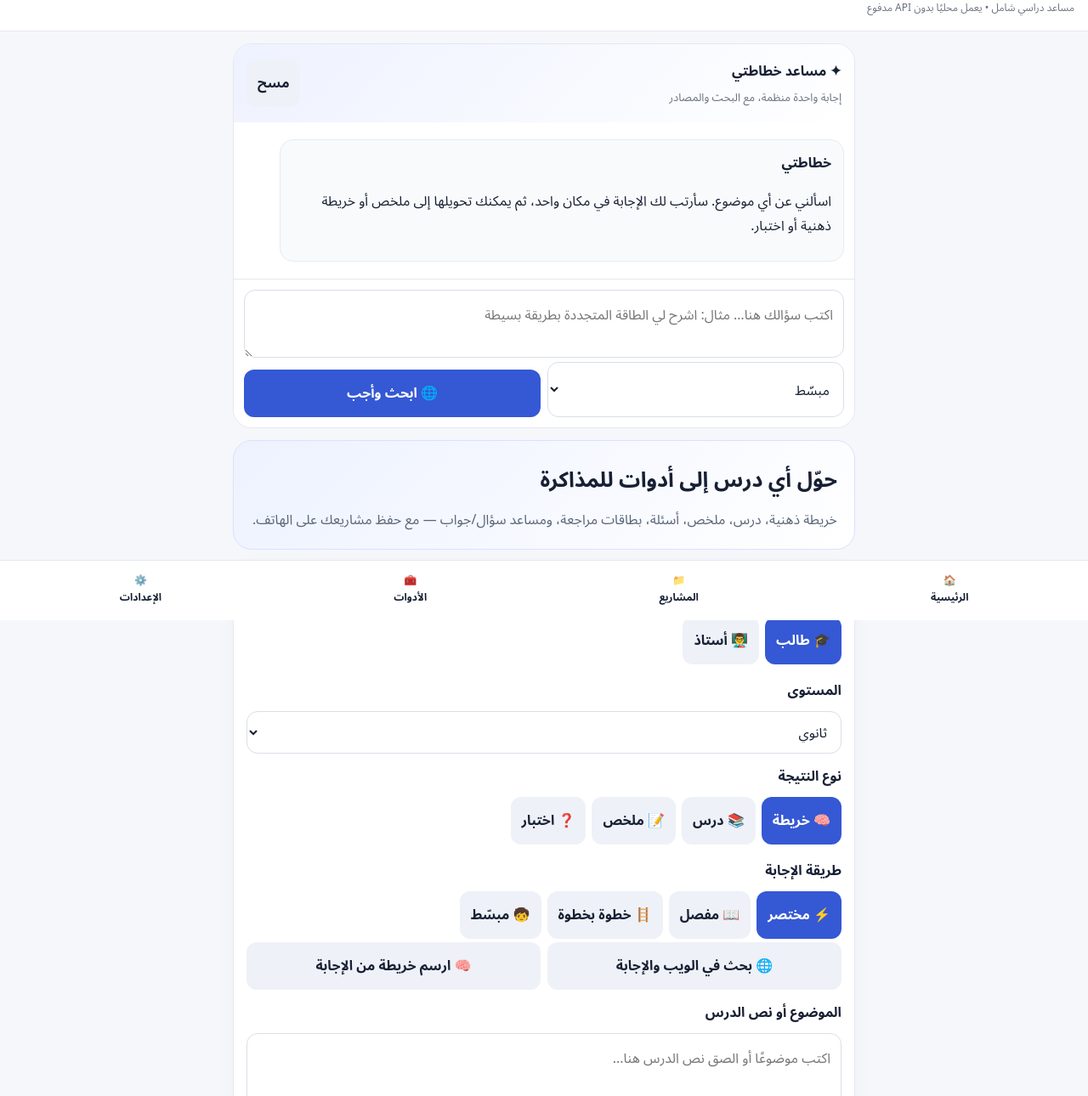
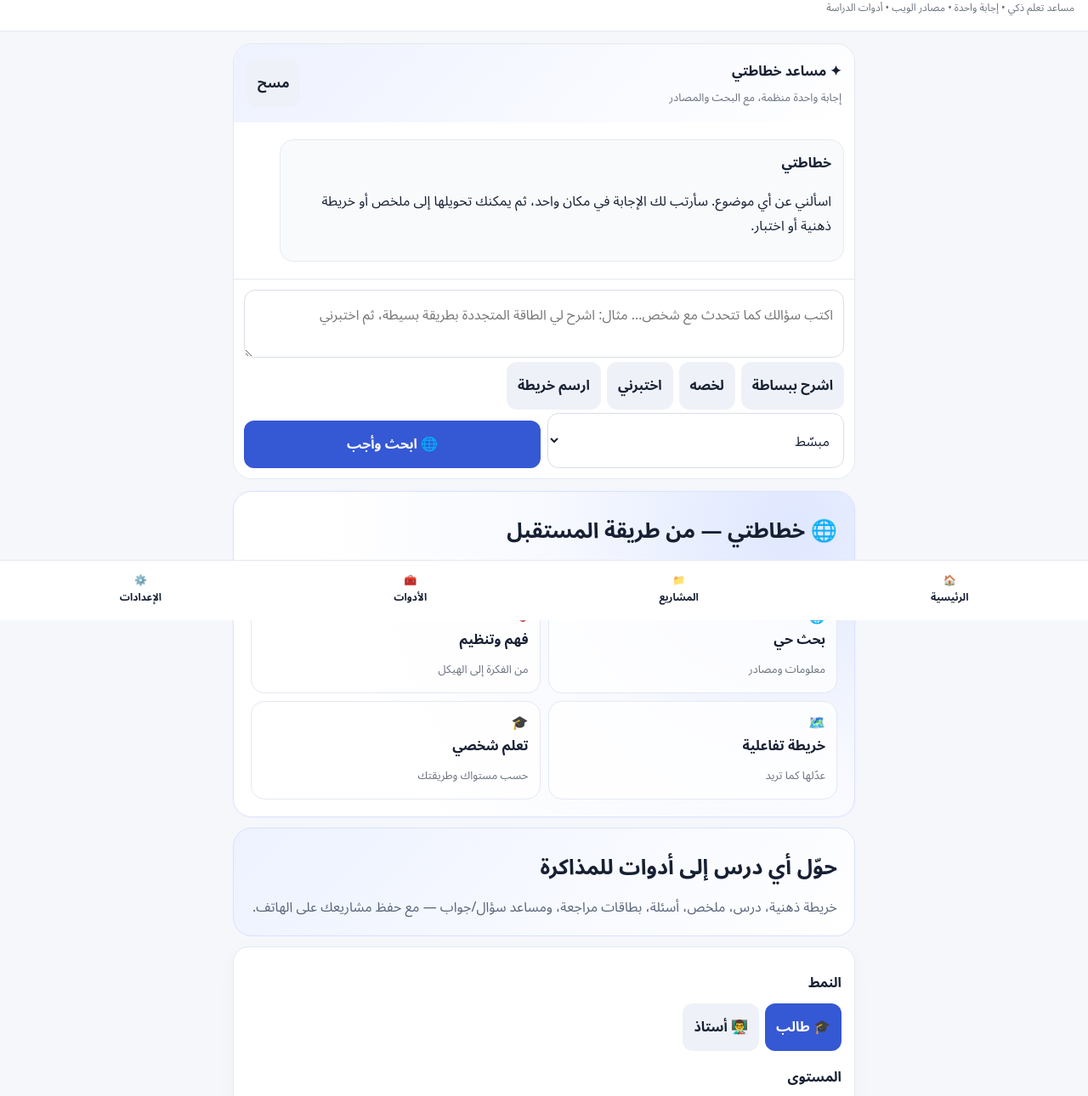
Before and after one commit to bnkait2-bot/khatati-v7, a plain HTML site: page app/src/main/assets/index.html in a window 1280 px wide. Shown: the part 70-1360 px from the top of the page at 85% size. Drawn offline with Linux system fonts and the light colour scheme.

Commit message:
Transform Khatati into Future Edition

```diff
--- a/app/src/main/assets/index.html
+++ b/app/src/main/assets/index.html
@@ -20,16 +20,16 @@ nav{position:fixed;bottom:0;left:0;right:0;background:#fff;border-top:1px solid
 .project{display:flex;gap:8px;align-items:center;justify-content:space-between;border-bottom:1px solid var(--line);padding:12px 0}.project:last-child{border-bottom:0}
 .progress{height:9px;background:#e9edf5;border-radius:99px;overflow:hidden}.progress>i{display:block;height:100%;background:var(--primary);width:0}
 .big{font-size:31px;font-weight:900}.center{text-align:center}.hidden{display:none!important}.toast{position:fixed;bottom:75px;left:15px;right:15px;background:#172033;color:#fff;padding:12px 15px;border-radius:13px;text-align:center;z-index:50}
-.chat-shell{background:#fff;border:1px solid var(--line);border-radius:22px;overflow:hidden;margin-bottom:14px}.chat-head{padding:15px;display:flex;justify-content:space-between;align-items:center;background:linear-gradient(135deg,#eef2ff,#fff)}.chat-messages{padding:12px;min-height:120px;max-height:55vh;overflow:auto}.msg{padding:12px 14px;border-radius:16px;margin:8px 0;line-height:1.8}.msg.user{background:#eef2ff;margin-right:12%}.msg.assistant{background:#f8fafc;border:1px solid #e7ebf2;margin-left:6%}.msg a{word-break:break-word}.chat-compose{padding:12px;border-top:1px solid var(--line);background:#fff}.chat-compose textarea{min-height:80px}.source{font-size:12px;padding:8px;border-top:1px dashed var(--line)}.thinking{opacity:.7}</style>
+.chat-shell{background:#fff;border:1px solid var(--line);border-radius:22px;overflow:hidden;margin-bottom:14px}.chat-head{padding:15px;display:flex;justify-content:space-between;align-items:center;background:linear-gradient(135deg,#eef2ff,#fff)}.chat-messages{padding:12px;min-height:120px;max-height:55vh;overflow:auto}.msg{padding:12px 14px;border-radius:16px;margin:8px 0;line-height:1.8}.msg.user{background:#eef2ff;margin-right:12%}.msg.assistant{background:#f8fafc;border:1px solid #e7ebf2;margin-left:6%}.msg a{word-break:break-word}.chat-compose{padding:12px;border-top:1px solid var(--line);background:#fff}.chat-compose textarea{min-height:80px}.source{font-size:12px;padding:8px;border-top:1px dashed var(--line)}.thinking{opacity:.7} .future{background:radial-gradient(circle at 90% 10%,#dfe7ff 0,#f7f9ff 38%,#fff 75%);border:1px solid #dce3ff}.future-grid{display:grid;grid-template-columns:repeat(2,1fr);gap:9px;margin-top:14px}.future-tile{padding:13px;border:1px solid #e4e8f2;border-radius:16px;background:#ffffffcc}.future-tile b{display:block;margin-bottom:4px}.pulse{animation:pulse 2.4s infinite}@keyframes pulse{50%{box-shadow:0 0 0 7px #3558d410}}@media(max-width:520px){.future-grid{grid-template-columns:1fr 1fr}}</style>
 </head>
 <body>
-<header><div class="brand">✦ خطاطتي</div><div class="sub">مساعد دراسي شامل • يعمل محليًا بدون API مدفوع</div></header>
+<header><div class="brand">✦ خطاطتي <span style="font-size:11px;background:#172033;color:#fff;padding:4px 8px;border-radius:99px;vertical-align:middle">FUTURE</span></div><div class="sub">مساعد تعلم ذكي • إجابة واحدة • مصادر الويب • أدوات الدراسة</div></header>
 <main><div id="chatShell" class="chat-shell">
 <div class="chat-head"><div><b>✦ مساعد خطاطتي</b><div class="muted">إجابة واحدة منظمة، مع البحث والمصادر</div></div><button onclick="clearChat()">مسح</button></div>
 <div id="chatMessages" class="chat-messages"><div class="msg assistant"><b>خطاطتي</b><p>اسألني عن أي موضوع. سأرتب لك الإجابة في مكان واحد، ثم يمكنك تحويلها إلى ملخص أو خريطة ذهنية أو اختبار.</p></div></div>
-<div class="chat-compose"><textarea id="chatInput" placeholder="اكتب سؤالك هنا… مثال: اشرح لي الطاقة المتجددة بطريقة بسيطة"></textarea><div class="row"><select id="answerStyle"><option>مبسّط</option><option>مختصر</option><option>مفصل</option><option>خطوة بخطوة</option><option>جامعي</option></select><button class="primary" onclick="chatSearch()">🌐 ابحث وأجب</button></div></div>
+<div class="chat-compose"><textarea id="chatInput" placeholder="اكتب سؤالك كما تتحدث مع شخص… مثال: اشرح لي الطاقة المتجددة بطريقة بسيطة، ثم اختبرني"></textarea><div class="chips"><button class="chip" onclick="quickAsk('اشرح لي هذا الموضوع ببساطة')">اشرح ببساطة</button><button class="chip" onclick="quickAsk('لخص أهم النقاط')">لخصه</button><button class="chip" onclick="quickAsk('أنشئ لي أسئلة للمراجعة')">اختبرني</button><button class="chip" onclick="quickAsk('ارسم لي خريطة ذهنية')">ارسم خريطة</button></div><div class="row"><select id="answerStyle"><option>مبسّط</option><option>مختصر</option><option>مفصل</option><option>خطوة بخطوة</option><option>جامعي</option></select><button class="primary" onclick="chatSearch()">🌐 ابحث وأجب</button></div></div>
 </div>
-<section id="home" class="screen active">
+<section id="home" class="screen active"><div class="hero future pulse"><h1>🌐 خطاطتي — من طريقة المستقبل</h1><p>لا تبحث وحدك. اكتب ما تريد، ودع خطاطتي تجمع المعلومات، ترتبها، تبسطها، ثم تحولها إلى أدوات تعلم جاهزة.</p><div class="future-grid"><div class="future-tile">🌐 <b>بحث حي</b><span class="muted">معلومات ومصادر</span></div><div class="future-tile">🧠 <b>فهم وتنظيم</b><span class="muted">من الفكرة إلى الهيكل</span></div><div class="future-tile">🗺️ <b>خريطة تفاعلية</b><span class="muted">عدّلها كما تريد</span></div><div class="future-tile">🎓 <b>تعلم شخصي</b><span class="muted">حسب مستواك وطريقتك</span></div></div></div>
 <div class="hero"><h1>حوّل أي درس إلى أدوات للمذاكرة</h1><p>خريطة ذهنية، درس، ملخص، أسئلة، بطاقات مراجعة، ومساعد سؤال/جواب — مع حفظ مشاريعك على الهاتف.</p></div>
 <div class="card">
 <div class="label">النمط</div><div class="chips" id="modes"><button class="chip active" data-v="student">🎓 طالب</button><button class="chip" data-v="teacher">👨‍🏫 أستاذ</button></div>
```
